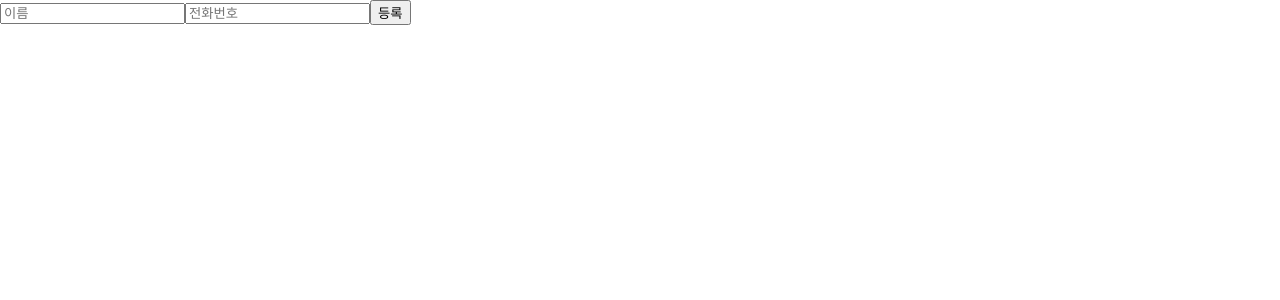
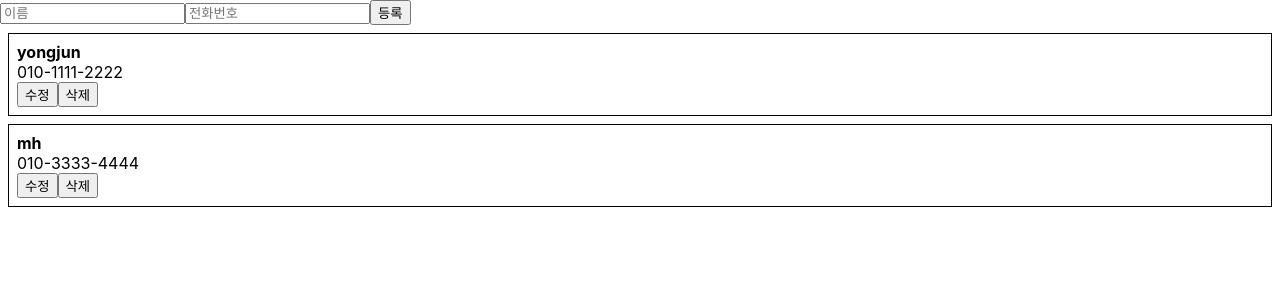
Before and after one commit to n0y0j/react-tutorial, a React (Create React App) app: page / in a window 1280 px wide. Shown: the top 300 px of the page. Built offline with nearby package versions, Linux system fonts and the light colour scheme.

Commit message:
Implement array and function

```diff
--- a/src/App.js
+++ b/src/App.js
@@ -4,18 +4,66 @@ import './App.css'
 import MyName from './components/MyName';
 import Counter from './components/Counter';
 import PhoneForm from './components/PhoneForm'
+import PhoneInfoList from './components/PhoneInfoList';
 //Component를 만드는 방법 두가지 (클래스, 함수)
 
 //클래스형
 class App extends Component {
+  id = 2
+  state = {
+    information: [
+      {
+        id: 0,
+        name: 'yongjun',
+        phone: '010-1111-2222'
+      },
+      {
+        id: 1,
+        name: 'mh',
+        phone: '010-3333-4444'
+      }
+    ]
+  }
+
   handleCreate = (data) => {
-    console.log(data);
+    const { information } = this.state;
+    this.setState({
+      // concat : 인자로 주어진 배열이나 값들을 기존 배열에 합쳐 새 배열을 반환
+      // ... : 전개연산자, 기존 객체의 내용을 해당 위치에 풀어준 후 우리가
+      //       설정하고싶은 값을 넣어 덮어쓸수 있게 함
+      information: information.concat({ id: this.id++, ...data })
+    })
   }
+
+  handleRemove = (id) => {
+    const { information } = this.state;
+    this.setState({
+      information: information.filter(info => info.id !== id)
+    })
+  }
+
+  handleUpdate = (id, data) => {
+    const { information } = this.state;
+    this.setState({
+      information: information.map(
+        info => id === info.id
+          ? { ...info, ...data } // 새 객체를 생성 후 기존값과 data를 덮어씀
+          : info // 기존 값 유지
+      )
+    })
+  }
+
   render() {
+    const { information } = this.state
     return (
       <div>
         <PhoneForm
           onCreate={this.handleCreate}
+        />
+        <PhoneInfoList
+          data={information}
+          onRemove={this.handleRemove}
+          onUpdate={this.handleUpdate}
         />
       </div>
     );
--- /dev/null
+++ b/src/components/PhoneInfo.js
@@ -0,0 +1,112 @@
+import React, { Component } from 'react';
+
+class PhoneInfo extends Component {
+  static defaultProps = {
+    info: {
+      name: '이름',
+      phone: '010-0000-0000',
+      id: 0
+    } // 객체
+  }
+
+  state = {
+    // 수정버튼 클릭시 값을 true로 변경
+    // 값이 true일 시 기존 텍스트 형태로 보여주던 값이 input의 형태로 보여줌
+    editing: false,
+    // input의 필드 값
+    name: '',
+    phone: ''
+  }
+
+  handleRemove = () => {
+    // 삭제 버튼 클릭시 onRemove에 id 넣어 호출
+    const { info, onRemove } = this.props;
+    onRemove(info.id);
+  }
+
+  // editing 값을 변환시키는 함수
+  handleToggleEdit = () => {
+    const { editing } = this.state;
+    this.setState({ editing: !editing });
+  }
+
+  // input에서 onChange 이벤트 발생 시 호출 됨
+  handleChange = (e) => {
+    const { name, value } = e.target;
+    this.setState({
+      [name]: value
+    });
+  }
+
+  componentDidUpdate(prevProps, prevState) {
+    // editing 값이 바뀔 때 처리 할 로직
+    // 수정 버튼 클릭 시 기존의 값이 input에 나타나고
+    // 수정 적용시 input의 값을 부모에게 전달한다
+    const { info, onUpdate } = this.props;
+    // editing 값이 false -> true 일 때
+    if (!prevState.editing && this.state.editing) {
+      this.setState({
+        name: info.name,
+        phone: info.phone
+      })
+    }
+
+    if (prevState.editing && !this.state.editing) {
+      // editing 값이 true -> flase 일 때
+      onUpdate(info.id, {
+        name: this.state.name,
+        phone: this.state.phone
+      });
+    }
+  }
+
+  render() {
+    const style = {
+      border: '1px solid black',
+      padding: '8px',
+      margin: '8px'
+    };
+
+    const { editing } = this.state;
+
+    if (editing) {
+      return (
+        <div style={style}>
+          <div>
+            <input
+              value={this.state.name}
+              name="name"
+              placeholder="이름"
+              onChange={this.handleChange}
+            />
+            <div>
+              <input
+                value={this.state.phone}
+                name="phone"
+                placeholder="전화번호"
+                onChange={this.handleChange}
+              />
+            </div>
+            <button onClick={this.handleToggleEdit}>적용</button>
+            <button onClick={this.handleRemove}>삭제</button>
+          </div>
+        </div>
+      );
+    }
+
+    const {
+      name, phone
+    } = this.props.info; // 부모 컴포넌트에게 인자로 받아옴
+
+    return (
+      <div style={style}>
+        <div><b>{name}</b></div>
+        <div>{phone}</div>
+        <button onClick={this.handleToggleEdit}>수정</button>
+        <button onClick={this.handleRemove}>삭제</button>
+      </div>
+    )
+  }
+}
+
+export default PhoneInfo;
--- /dev/null
+++ b/src/components/PhoneInfoList.js
@@ -0,0 +1,25 @@
+import React, { Component } from 'react';
+import PhoneInfo from './PhoneInfo';
+
+class PhoneInfoList extends Component {
+  static defaultProps = {
+    list: [],
+    onRemove: () => console.warn('onRemove not defind'),
+    onUpdate: () => console.warn('onUpdate not defind'),
+  }
+
+  render() {
+    const { data, onRemove, onUpdate } = this.props;
+    const list = data.map(
+      info => (<PhoneInfo key={info.id} info={info} onRemove={onRemove} onUpdate={onUpdate} />)
+    );
+
+    return (
+      <div>
+        {list}
+      </div>
+    )
+  }
+}
+
+export default PhoneInfoList;
```
